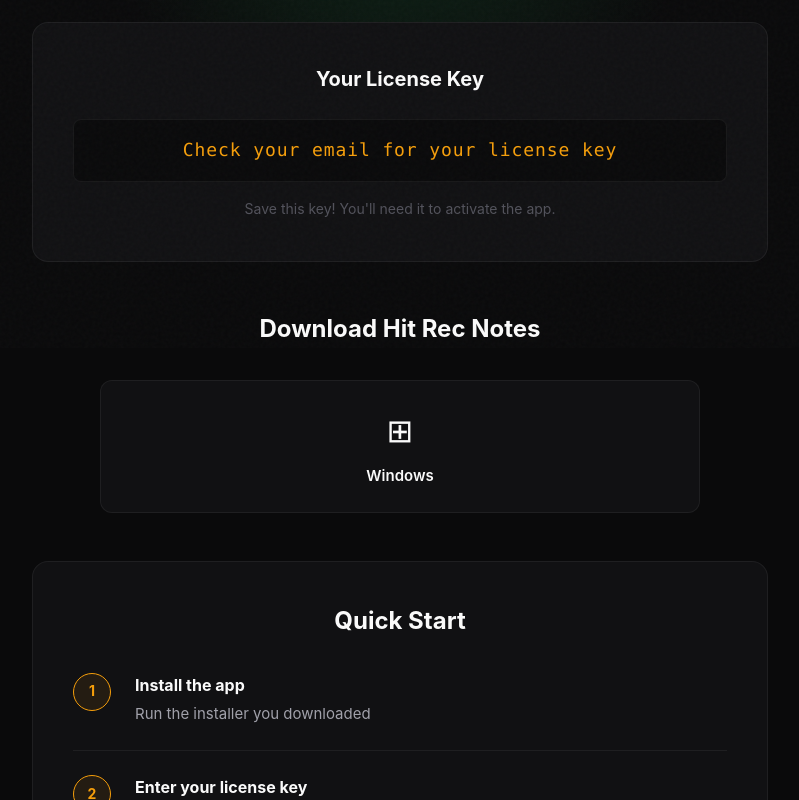
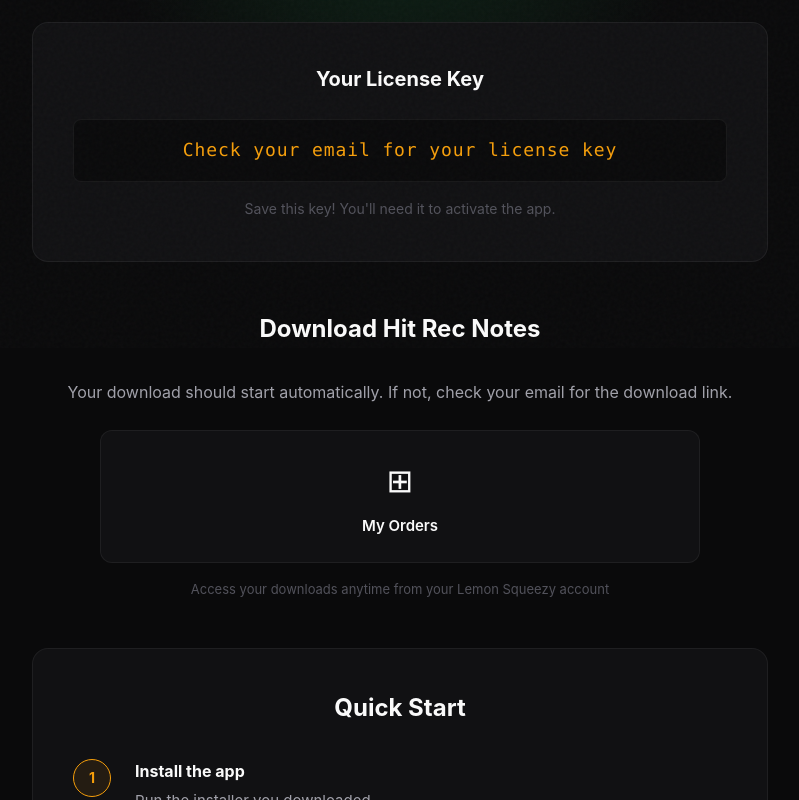
Before and after one commit to mwasko23/hitrecnotes-website, a plain HTML site: page success.html in a window 1280 px wide. Shown: the part 452-1252 px from the top of the page, without its empty margins (240-1039 px from the left). Drawn offline with Linux system fonts and the light colour scheme; a web font is replaced by a local one.

Commit message:
Update success page with Lemon Squeezy download link

```diff
--- a/success.html
+++ b/success.html
@@ -479,14 +479,14 @@
         <!-- Download Section -->
         <section class="download-section">
             <h2>Download Hit Rec Notes</h2>
+            <p style="color: var(--text-secondary); margin-bottom: 1.5rem;">Your download should start automatically. If not, check your email for the download link.</p>
             <div class="download-buttons">
-                <!-- TODO: Add actual download URL when release is available -->
-                <a href="#" class="download-btn windows">
+                <a href="https://app.lemonsqueezy.com/my-orders" target="_blank" class="download-btn windows">
                     <span class="platform-icon">&#8862;</span>
-                    <span>Windows</span>
+                    <span>My Orders</span>
                 </a>
             </div>
-            <p class="download-note"><!-- TODO: Add actual download URLs when releases are available --></p>
+            <p class="download-note">Access your downloads anytime from your Lemon Squeezy account</p>
         </section>
 
         <!-- Quick Start Steps -->
```
